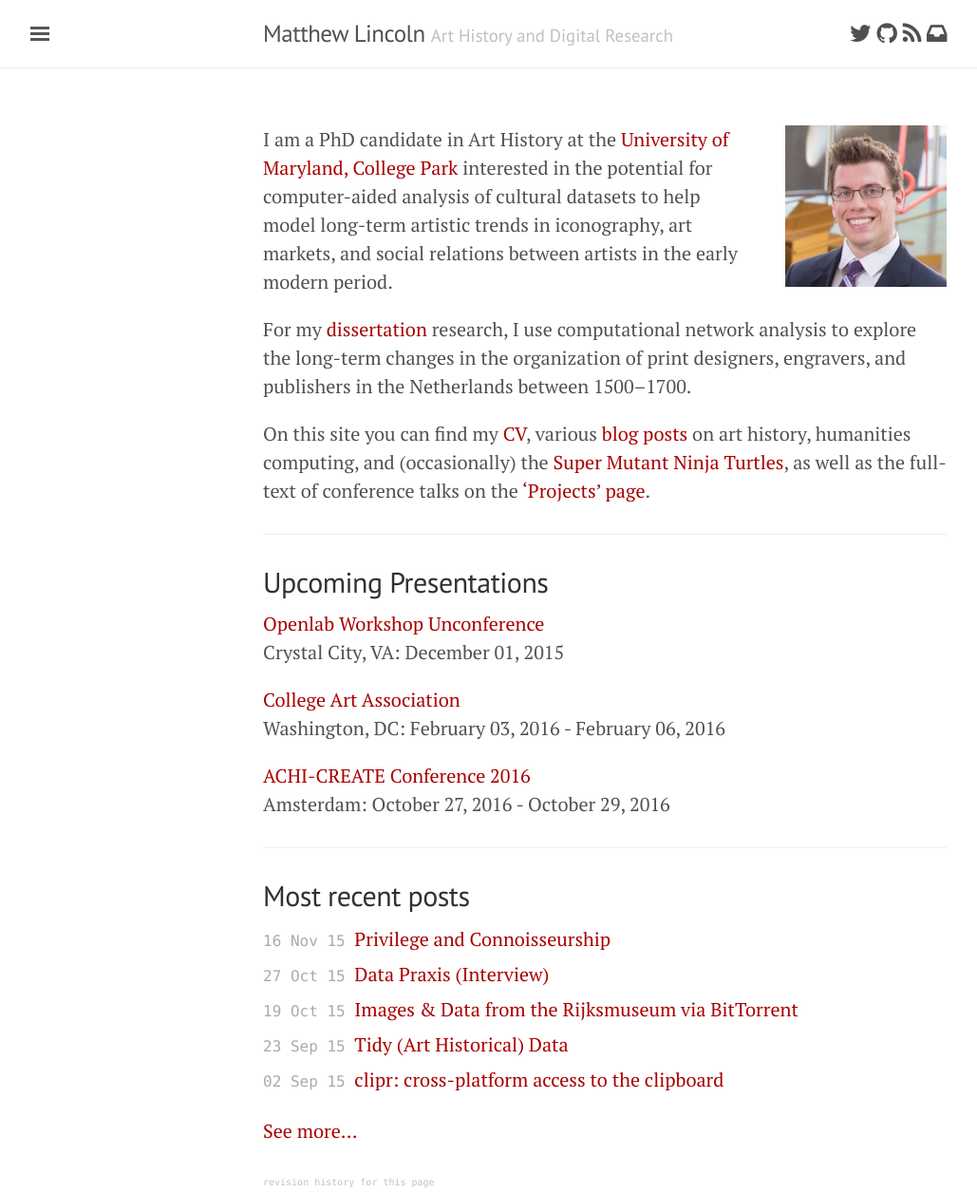
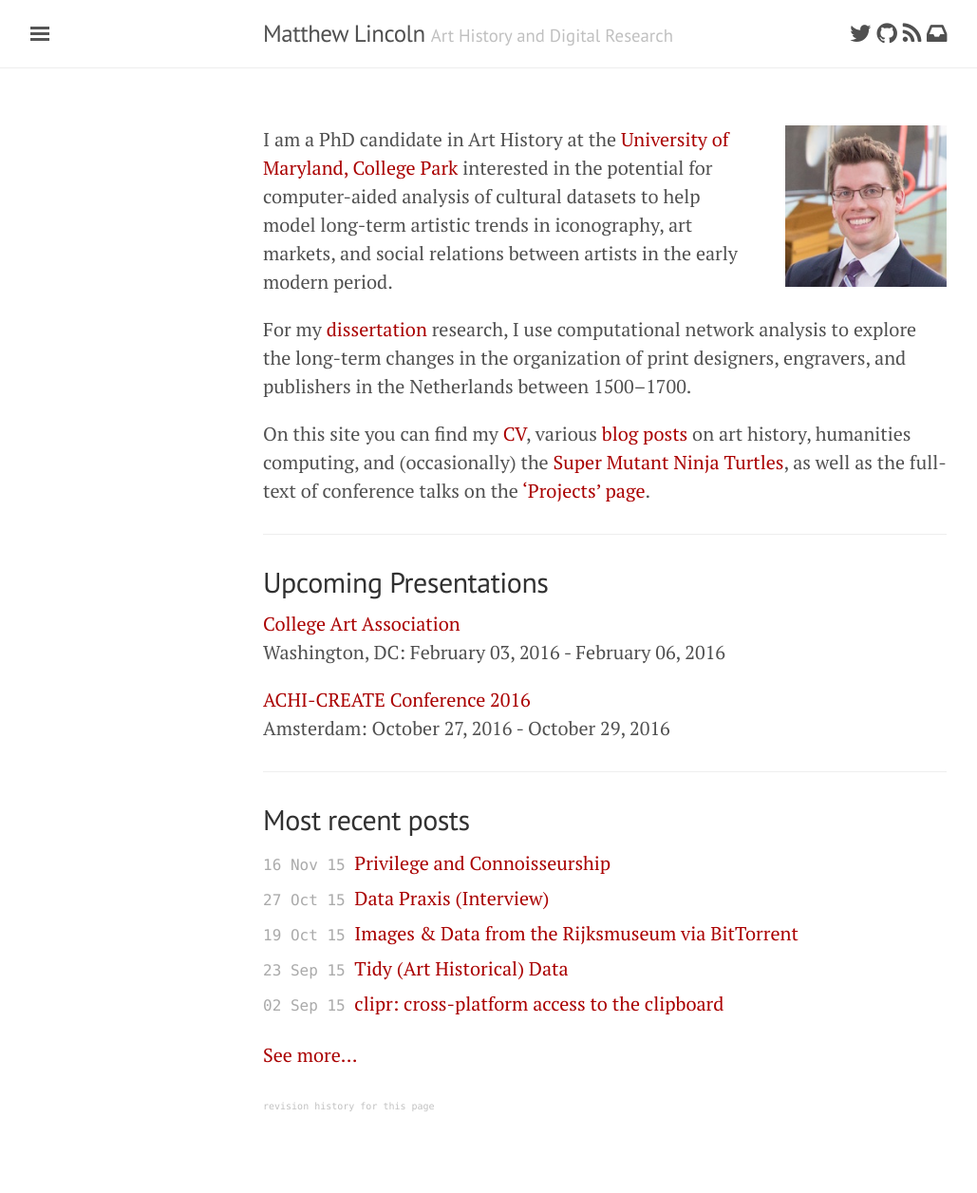
Before and after one commit to mdlincoln/mdlincoln.github.io, a Jekyll site: the page built from index.md, in a window 1280 px wide. Shown: the whole page at 95% size, without its empty margins (3-1032 px from the left). Built offline with Jekyll 4.4.1, drawn with Linux system fonts in a browser that asks for light colours; nearby versions of some CDN libraries; after the commit the page ends 1176 px from its top, so only the background shows below that.

Commit message:
poor timing

```diff
--- a/_data/travel.yaml
+++ b/_data/travel.yaml
@@ -8,7 +8,3 @@
   url: http://www.create.humanities.uva.nl/cfp-achi-create-conference-2016/
   datestart: 2016-10-27 00:00:00 -0500
   dateend: 2016-10-29 00:00:00 -0500
-- venue: Openlab Workshop Unconference
-  location: Crystal City, VA
-  url: https://openlabworkshop.wikispaces.com/Unconference+and+Ignite+Talks
-  datestart: 2015-12-01  00:00:00 -0500
```
